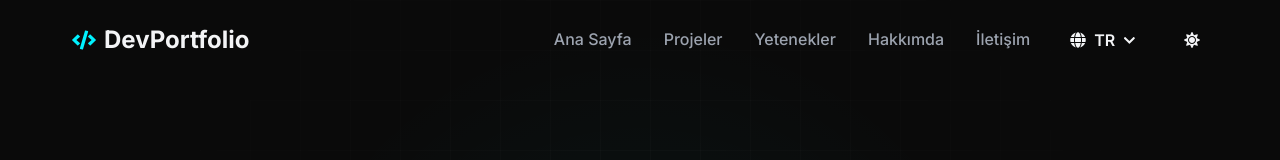
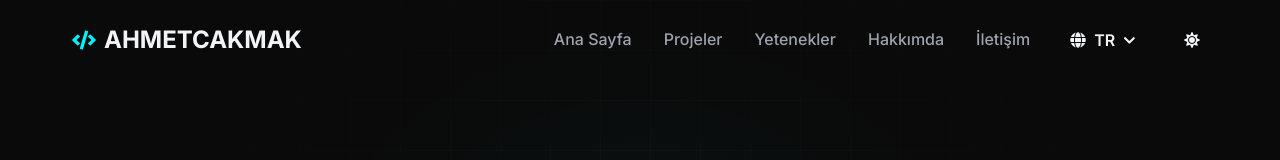
Before and after one commit to DorukDeveloperAi/ahmetcakmakcomtr, a React (Vite) app: page / in a window 1280 px wide. Shown: the top 160 px of the page. Built offline with nearby package versions, Linux system fonts and the light colour scheme.

Commit message:
Update logo text to AHMETCAKMAK

```diff
--- a/src/components/Navbar.jsx
+++ b/src/components/Navbar.jsx
@@ -55,7 +55,7 @@ const Navbar = ({ theme, toggleTheme }) => {
       <div className="container navbar-container">
         <a href="#home" className="logo">
           <FaCode className="logo-icon" />
-          <span>DevPortfolio</span>
+          <span>AHMETCAKMAK</span>
         </a>
 
         <div className="desktop-menu">
```
